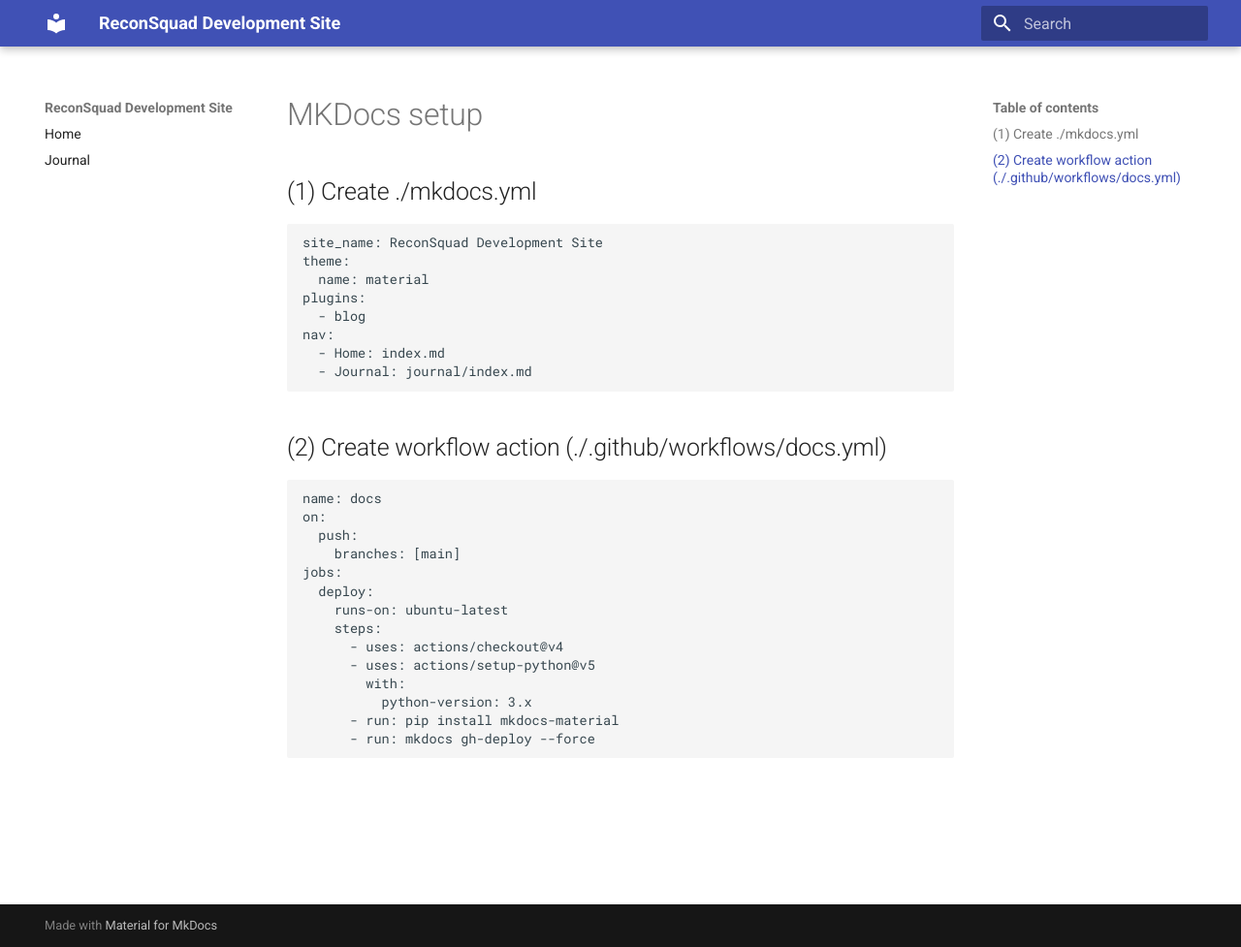
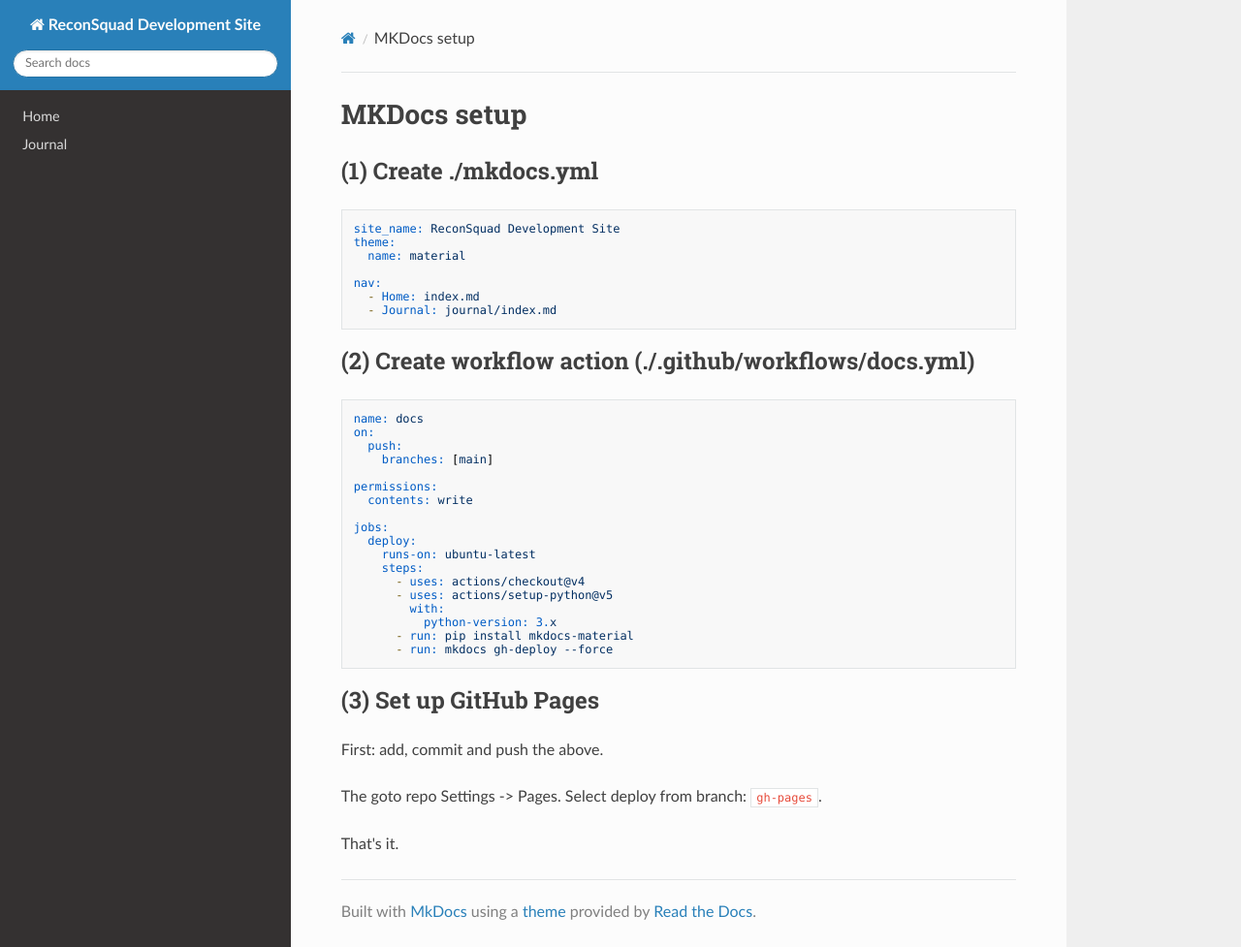
Before and after one commit to mixedjames/reconsquad, an MkDocs documentation site: the page built from docs/setup/mkdocs-setup.md, in a window 1280 px wide and 977 px high. Shown: the whole window at 97% size. Built offline with MkDocs 1.6.1, drawn with Linux system fonts in a browser that asks for light colours; nearby versions of some CDN libraries.

Commit message:
MKDocs theme change

````diff
--- a/docs/setup/mkdocs-setup.md
+++ b/docs/setup/mkdocs-setup.md
@@ -5,8 +5,7 @@
 site_name: ReconSquad Development Site
 theme:
   name: material
-plugins:
-  - blog
+
 nav:
   - Home: index.md
   - Journal: journal/index.md
@@ -18,6 +17,10 @@
 on:
   push:
     branches: [main]
+
+permissions:
+  contents: write
+
 jobs:
   deploy:
     runs-on: ubuntu-latest
@@ -29,3 +32,12 @@
       - run: pip install mkdocs-material
       - run: mkdocs gh-deploy --force
 ```
+
+## (3) Set up GitHub Pages
+
+First: add, commit and push the above.
+
+The goto repo Settings -> Pages.
+Select deploy from branch: `gh-pages`.
+
+That's it.
--- a/mkdocs.yml
+++ b/mkdocs.yml
@@ -1,6 +1,6 @@
 site_name: ReconSquad Development Site
 theme:
-  name: material
+  name: readthedocs
 
 nav:
   - Home: index.md
````
